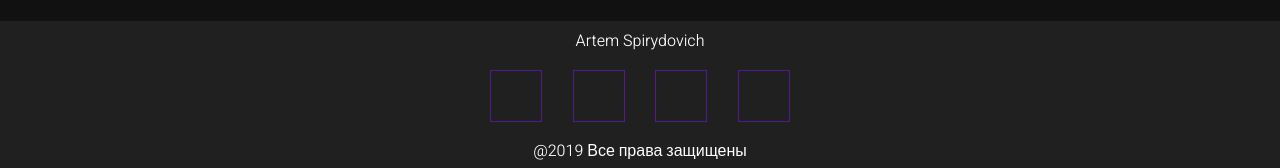
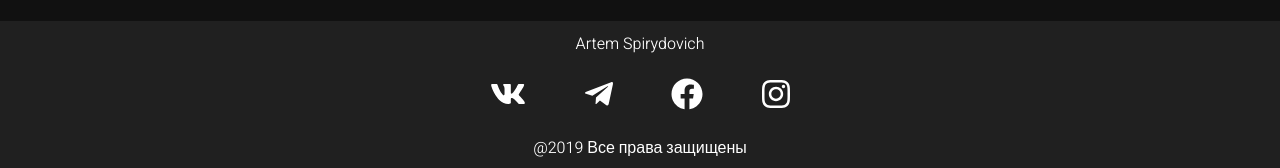
Before and after one commit to ArtemSpiridovich/portfolio, a React (Create React App) app: page / in a window 1280 px wide. Shown: the part 4218-4386 px from the top of the page. Built offline with nearby package versions, Linux system fonts and the light colour scheme.

Commit message:
footer is end

```diff
--- a/src/components/Footer/Footer.js
+++ b/src/components/Footer/Footer.js
@@ -1,5 +1,11 @@
 import React from 'react';
 import styles from './Footer.module.css'
+import {library} from "@fortawesome/fontawesome-svg-core";
+import { fab } from '@fortawesome/free-brands-svg-icons'
+import {FontAwesomeIcon} from "@fortawesome/react-fontawesome";
+
+
+library.add(fab)
 
 function Footer() {
     return (
@@ -7,10 +13,10 @@ function Footer() {
             <div className={styles.foot}>
                 Artem Spirydovich
                 <div className={styles.socialIcons}>
-                    <a href=''></a>
-                    <a href=''></a>
-                    <a href=''></a>
-                    <a href=''></a>
+                    <a href='https://vk.com/artitsgood'><FontAwesomeIcon icon={['fab','vk']} size='2x' /></a>
+                    <a href='https://t.me/artitsgood'><FontAwesomeIcon icon={['fab','telegram-plane']} size='2x' /></a>
+                    <a href='https://www.instagram.com/temich.art/?hl=ru'><FontAwesomeIcon icon={['fab','facebook']} size='2x' /></a>
+                    <a href='https://www.instagram.com/temich.art/?hl=ru'><FontAwesomeIcon icon={['fab','instagram']} size='2x' /></a>
                 </div>
                 <span>@2019 Все права защищены</span>
             </div>
--- a/src/components/Footer/Footer.module.css
+++ b/src/components/Footer/Footer.module.css
@@ -23,11 +23,8 @@
     color: white;
 }
 .socialIcons a {
-    min-width: 50px;
-    max-width: 50px;
-    height: 50px;
-    display: block;
-    border: 1px solid;
+    text-decoration:none;
+    color: white;
 }
 
 @media screen and (max-width: 375px) {
```
